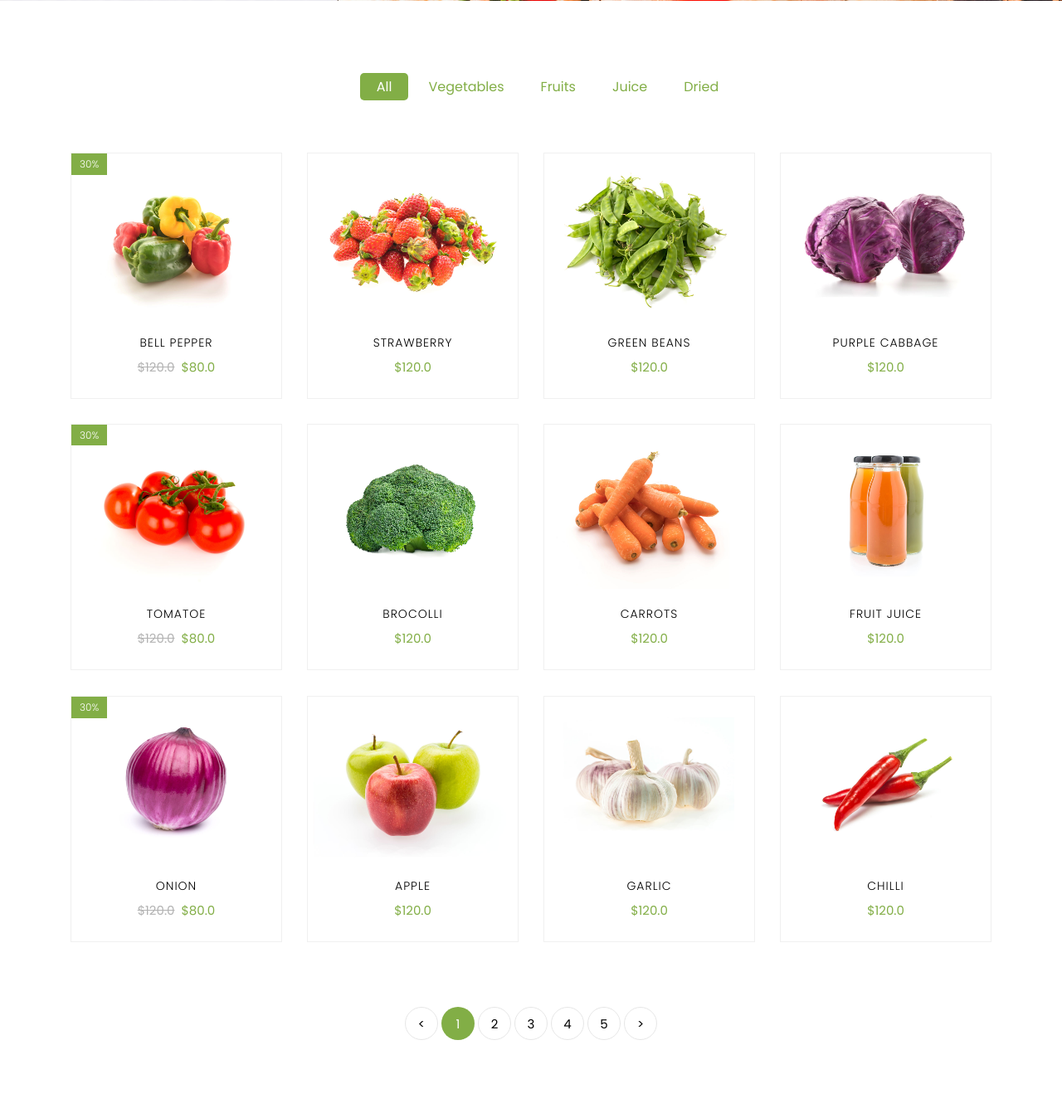
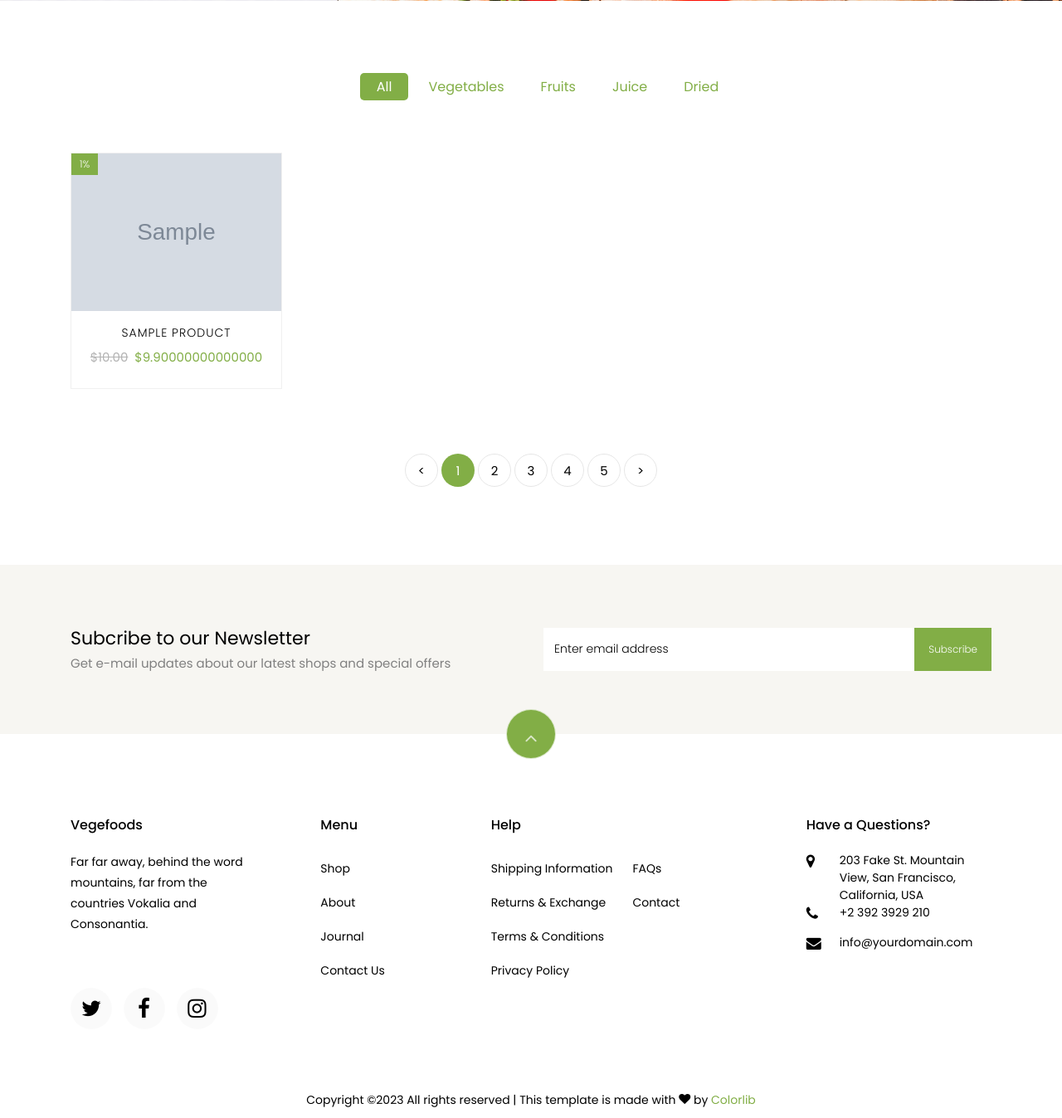
Before and after one commit to EgorOb/DjangoPracticePYWEB, a Django app: page / in a window 1280 px wide. Shown: the part 461-1809 px from the top of the page at 83% size. Run offline with Django 4.2, Linux system fonts and the light colour scheme; tables that the repository leaves empty hold one stand-in row (values such as "Sample post"); grey boxes marked "Sample" are stand-in pictures; some libraries are stand-ins or nearby versions; some web fonts are replaced.

Commit message:
Вывод товара в shop, но картинки выводятся неправильно

```diff
--- a/store/templates/store/shop.html
+++ b/store/templates/store/shop.html
@@ -29,9 +29,9 @@
     			{% for product in data %}
                 <div class="col-md-6 col-lg-3 ftco-animate">
     				<div class="product">
-    					<a href="{% url 'store:product' product.id %}" class="img-prod"><img class="img-fluid" src="{% static product.url %}" alt="Colorlib Template">
-    						{% if product.discount %}
-                            <span class="status">{{product.discount}}%</span>
+    					<a href="{% url 'store:product' product.id %}" class="img-prod"><img class="img-fluid" src="/{{ product.image }}" alt="Colorlib Template">
+    						{% if product.discount_value %}
+                            <span class="status">{{product.discount_value}}%</span>
                             {% endif %}
     						<div class="overlay"></div>
     					</a>
@@ -39,7 +39,7 @@
     						<h3><a href="#">{{product.name}}</a></h3>
     						<div class="d-flex">
     							<div class="pricing">
-		    						{% if product.discount %}
+		    						{% if product.discount_value %}
                                     <p class="price"><span class="mr-2 price-dc">${{product.price_before}}</span><span class="price-sale">${{product.price_after}}</span></p>
                                     {% else %}
                                     <p class="price"><span>${{product.price_before}}</span></p>
--- a/store/views.py
+++ b/store/views.py
@@ -1,77 +1,27 @@
 from django.shortcuts import render
 from django.views import View
+from django.db.models import OuterRef, Subquery, F, ExpressionWrapper, DecimalField
+from .models import Product, Discount
 
 
 class ShopView(View):
 
     def get(self, request):
-        context = {'data': [{'name': 'Bell Pepper',
-                             'discount': 30,
-                             'price_before': 120.00,
-                             'price_after': 80.00,
-                             'id': 1,
-                             'url': 'store/images/product-1.jpg'},
-                            {'name': 'Strawberry',
-                             'discount': None,
-                             'price_before': 120.00,
-                             'id': 2,
-                             'url': 'store/images/product-2.jpg'},
-                            {'name': 'Green Beans',
-                             'discount': None,
-                             'price_before': 120.00,
-                             'id': 3,
-                             'url': 'store/images/product-3.jpg'},
-                            {'name': 'Purple Cabbage',
-                             'discount': None,
-                             'price_before': 120.00,
-                             'id': 4,
-                             'url': 'store/images/product-4.jpg'},
-                            {'name': 'Tomatoe',
-                             'discount': 30,
-                             'price_before': 120.00,
-                             'price_after': 80.00,
-                             'id': 5,
-                             'url': 'store/images/product-5.jpg'},
-                            {'name': 'Brocolli',
-                             'discount': None,
-                             'price_before': 120.00,
-                             'id': 6,
-                             'url': 'store/images/product-6.jpg'},
-                            {'name': 'Carrots',
-                             'discount': None,
-                             'price_before': 120.00,
-                             'id': 7,
-                             'url': 'store/images/product-7.jpg'},
-                            {'name': 'Fruit Juice',
-                             'discount': None,
-                             'price_before': 120.00,
-                             'id': 8,
-                             'url': 'store/images/product-8.jpg'},
-                            {'name': 'Onion',
-                             'discount': 30,
-                             'price_before': 120.00,
-                             'price_after': 80.00,
-                             'id': 9,
-                             'url': 'store/images/product-9.jpg'},
-                            {'name': 'Apple',
-                             'discount': None,
-                             'price_before': 120.00,
-                             'id': 10,
-                             'url': 'store/images/product-10.jpg'},
-                            {'name': 'Garlic',
-                             'discount': None,
-                             'price_before': 120.00,
-                             'id': 11,
-                             'url': 'store/images/product-11.jpg'},
-                            {'name': 'Chilli',
-                             'discount': None,
-                             'price_before': 120.00,
-                             'id': 12,
-                             'url': 'store/images/product-12.jpg'},
-                            ]
-                   }
+        price_with_discount = ExpressionWrapper(
+            F('price') * (100.0 - F('discount_value')) / 100.0,
+            output_field=DecimalField(max_digits=10, decimal_places=2)
+        )
 
-        return render(request, 'store/shop.html', context)
+        products = Product.objects.annotate(
+            discount_value=Subquery(
+                Discount.objects.filter(product_id=OuterRef('id')).values(
+                    'value')
+            ),
+            price_before=F('price'),
+            price_after=price_with_discount
+        ).values('id', 'name', 'image', 'price_before', 'price_after',
+                 'discount_value')
+        return render(request, 'store/shop.html', {"data": products})
 
 
 class CartView(View):
```
